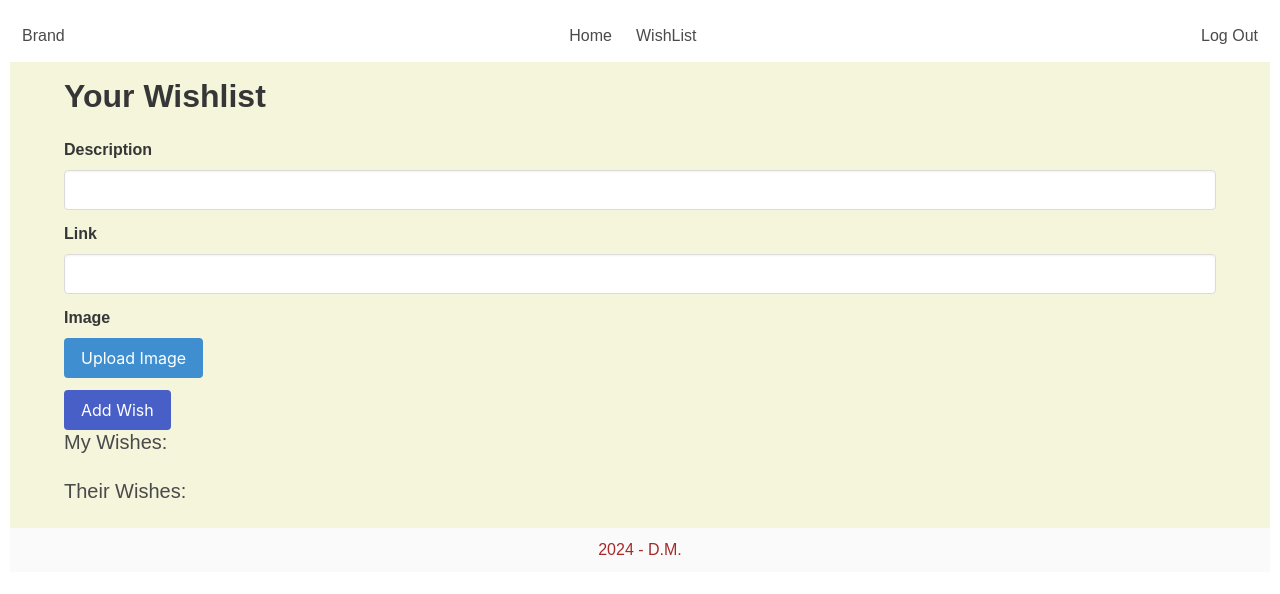
After one commit to danmikes/flask, a Flask app: page /wishlist in a window 1280 px wide. The commit adds this page. Shown: the top 594 px of the page. Run offline with Flask 3, Linux system fonts and the light colour scheme; the visitor is signed in with stand-in values (Sample User, id 1); data that the repository does not hold is empty; some libraries are stand-ins or nearby versions.

Commit message:
add wishlist functionality

```diff
--- a/app/__init__.py
+++ b/app/__init__.py
@@ -1,3 +1,4 @@
+import os
 from flask import Flask, current_app
 from flask_login import LoginManager
 from flask_sqlalchemy import SQLAlchemy
@@ -10,6 +11,7 @@ login_manager = LoginManager()
 
 def create_app():
   app = Flask(__name__, template_folder='template')
+  app.config['UPLOAD_FOLDER'] = os.path.join(app.root_path, 'static', 'upload')
 
   logging.basicConfig(level=logging.DEBUG)
   app.logger.setLevel(logging.DEBUG)
@@ -25,22 +27,21 @@ def create_app():
   login_manager.init_app(app)
 
   with app.app_context():
+    from .model.user import User
+    from .model.wish import Wish
     try:
       db.create_all()
     except Exception as e:
       app.logger.error(f'Error creating database tables: {e}')
 
-  try:
-    register_blueprint(app)
-  except Exception as e:
-    app.logger.error(f'Error registering blueprint: {e}')
+  register_blueprint(app)
 
   return app
 
 def register_blueprint(app):
   try:
-    from .route import main
-    return app.register_blueprint(main)
+    from .route import register_route
+    register_route(app)
   except ImportError as e:
     app.logger.error(f'Error importing blueprint: {e}')
   except Exception as e:
@@ -48,10 +49,10 @@ def register_blueprint(app):
 
 @login_manager.user_loader
 def load_user(user_id):
-   try:
-    from .model import User
+  from .model.user import User
+  try:
     return User.query.get(int(user_id))
-   except Exception as e:
+  except Exception as e:
      current_app.logger.error(f'Error loading user: {e}')
      return None
 
--- a/app/form.py
+++ b/app/form/login.py
@@ -4,11 +4,11 @@ from wtforms.validators import DataRequired, Length, EqualTo
 
 class LoginForm(FlaskForm):
   username = StringField('Username', validators=[DataRequired(), Length(min=3, max=20)])
-  password = PasswordField('Password', validators=[DataRequired(), Length(min=6)])
+  password = PasswordField('Password', validators=[DataRequired(), Length(min=4)])
   submit = SubmitField('Log In')
 
 class RegistrationForm(FlaskForm):
   username = StringField('Username', validators=[DataRequired(), Length(min=3, max=20)])
-  password = PasswordField('Password', validators=[DataRequired(), Length(min=6)])
+  password = PasswordField('Password', validators=[DataRequired(), Length(min=4)])
   confirm_password = PasswordField('Confirm Password', validators=[DataRequired(), EqualTo('password')])
   submit = SubmitField('Register')
--- /dev/null
+++ b/app/form/wish.py
@@ -0,0 +1,14 @@
+from flask_wtf import FlaskForm
+from flask_wtf.file import FileAllowed
+from wtforms import StringField, SubmitField, FileField
+from wtforms.validators import DataRequired, Optional, URL
+
+class WishForm(FlaskForm):
+  description = StringField('Description', validators=[DataRequired()])
+  # ToDo : url -> urlList
+  url = StringField('Link', validators=[Optional(), URL(message="Enter valid URL")])
+  img = FileField('Image', validators=[
+    Optional(),
+    FileAllowed(['gif', 'jpg', 'jpeg', 'png'], 'Images only')
+  ])
+  submit = SubmitField('Add Wish')
--- a/app/model.py
+++ b/app/model/user.py
@@ -1,7 +1,7 @@
 from datetime import datetime
 from flask_login import UserMixin
 from werkzeug.security import generate_password_hash, check_password_hash
-from . import db
+from .. import db
 
 class User(UserMixin, db.Model):
   __tablename__ = 'user'
@@ -11,6 +11,9 @@ class User(UserMixin, db.Model):
   password_hash = db.Column(db.String(200), nullable=False)
   timestamp = db.Column(db.DateTime, default=datetime.utcnow)
 
+  wishes = db.relationship('Wish', back_populates='owner', foreign_keys='Wish.owner_id')
+  bought_wishes = db.relationship('Wish', back_populates='buyer', foreign_keys='Wish.buyer_id')
+
   def __repr__(self):
     return '<User {self.username}>'
 
--- /dev/null
+++ b/app/route/main.py
@@ -0,0 +1,70 @@
+import os
+from flask import Blueprint, current_app, flash, redirect, render_template, url_for
+from flask_login import current_user, login_required
+from werkzeug.utils import secure_filename
+from ..form.wish import WishForm
+from ..model.wish import Wish
+from ..util.util import flash_errors
+from .. import db
+
+main = Blueprint('main', __name__)
+
+@main.route('/')
+def index():
+  return render_template('main/index.htm')
+
+@main.route('/wishlist', methods=['GET', 'POST'])
+@login_required
+def wishlist():
+  form = WishForm()
+
+  if form.validate_on_submit():
+    file = None
+
+    if form.img.data:
+      file = form.img.data
+
+      if file:
+        filename = secure_filename(form.img.data.filename)
+        file_path = os.path.join(os.path.join(current_app.config['UPLOAD_FOLDER'], filename))
+        file.save(file_path)
+
+    new_wish = Wish(
+      description=form.description.data,
+      url=form.url.data,
+      img=file_path if file else None,
+      owner=current_user
+    )
+
+    db.session.add(new_wish)
+    db.session.commit()
+    flash('Wish added!')
+
+    return redirect(url_for('main.wishlist'))
+
+  wishes = Wish.query.filter_by(owner=current_user).all()
+  their_wishes = Wish.query.filter(Wish.owner != current_user, Wish.bought == False).all()
+  flash_errors(form)
+
+  return render_template('main/wishlist.htm', form=form, wishes=wishes, their_wishes=their_wishes)
+
+@main.route('/wishes')
+@login_required
+def wishes():
+  bought_wishes = Wish.query.filter_by(bought=True).all()
+
+  return render_template('main/wishes.htm', wishes=bought_wishes)
+
+@main.route('/mark_as_bought/<int:wish_id>')
+@login_required
+def mark_as_bought(wish_id):
+  wish = Wish.query.get_or_404(wish_id)
+  if wish.owner == current_user:
+    flash('You cannot mark your own wish as bought')
+    return redirect(url_for('main.wishlist'))
+
+  wish.bought = True
+  wish.buyer_id = current_user.id
+  db.session.commit()
+  flash('Wish marked as bought')
+  return redirect(url_for('main.wishlist'))
--- a/app/static/css/main.css
+++ b/app/static/css/main.css
@@ -1,6 +1,19 @@
+:root {
+  --background-color: beige;
+  --primay-color: #00d1b2;
+  --text-color: brown;
+}
+
 body {
+  background-color: var(--background-color);
+  color: var(--text-color);
   margin: 10px;
   font-family: sans-serif;
+}
+
+.button {
+  background-color: var(--primay-color);
+  color: var(--text-color);
 }
 
 .half-width {
--- a/app/template/view/login.htm
+++ b/app/template/auth/login.htm
@@ -7,7 +7,7 @@
   <div class="container half-width mt-2">
     <h1 class="title">Log-In</h1>
 
-    <form method="POST" action="{{ url_for('main.login') }}">
+    <form method="POST" action="{{ url_for('auth.login') }}">
       {{ form.hidden_tag() }}
 
       <div class="field">
--- a/app/template/view/register.htm
+++ b/app/template/auth/register.htm
@@ -7,7 +7,7 @@
   <div class="container half-width mt-2">
     <h1 class="title">Register</h1>
 
-    <form method="POST" action="{{ url_for('main.register') }}">
+    <form method="POST" action="{{ url_for('auth.register') }}">
       {{ form.hidden_tag() }}
 
       <div class="field">
--- a/app/template/base.htm
+++ b/app/template/base.htm
@@ -12,18 +12,7 @@
 <body>
   {% include 'unit/header.htm' %}
   <div class="container mt-4">
-    {% with messages = get_flashed_messages(with_categories=true) %}
-      {% if messages %}
-        <div class="notifications">
-          {% for category, message in messages %}
-            <div class="notification is-{{ category }}">
-              {{ message }}
-            </div>
-          {% endfor %}
-        </div>
-      {% endif %}
-    {% endwith %}
-
+    {% include 'unit/message.htm' %}
     {% block body %}{% endblock %}
   </div>
   {% include 'unit/footer.htm' %}
--- /dev/null
+++ b/app/template/main/wishlist.htm
@@ -0,0 +1,68 @@
+{% extends 'base.htm' %}
+
+{% block body %}
+<h1 class="title">Your Wishlist</h1>
+
+<form method="POST" enctype="multipart/form-data">
+  {{ form.hidden_tag() }}
+  <div class="field">
+    {{ form.description.label(class='label') }}
+    <div class="control">
+      {{ form.description(class='input') }}
+    </div>
+  </div>
+
+  <div class="field">
+    {{ form.url.label(class='label') }}
+    <div class="control">
+      {{ form.url(class='input') }}
+    </div>
+  </div>
+
+  <div class="field">
+    {{ form.img.label(class='label') }}
+    <div class="control">
+      {{ form.img(class='file-input', accept='image/*') }}
+      <button type="button" class="button is-info" onclick="this.previousElementSibling.click();">Upload Image</button>
+    </div>
+  </div>
+
+  <div class="field">
+    {{ form.submit(class='button is-link') }}
+  </div>
+</form>
+
+<h2 class="subtitle">My Wishes:</h2>
+<ul>
+{% for wish in wishes %}
+  <li>
+    {{ wish.description }} -
+    {% if wish.url %}
+      <a href="{{ wish.url }}" target="_blank">Link</a> -
+    {% endif %}
+    {% if wish.img %}
+      <img src="{{ url_for('static', filename='uploads/' + wish.img) }}">
+    {% endif %}
+{% endfor %}
+</ul>
+
+<h2 class="subtitle">Their Wishes:</h2>
+<ul>
+{% for wish in their_wishes %}
+  <li>
+    {{ wish.description }} -
+    {% if wish.url %}
+      <a href="{{ wish.url }}" target="_blank">Link</a> -
+    {% endif %}
+    {% if wish.img %}
+      <img src="{{ url_for('static', filename='uploads/' + wish.img) }}">
+    {% endif %}
+    {% if not wish_baught %}
+      <a href="{{ url_for('main.mark_as_baught', wish_id=wish.id) }}">Mark as Baught</a></li>
+    {% else %}
+      (Already baught)
+    {% endif %}
+{% endfor %}
+</ul>
+
+{% endblock %}
--- a/app/template/unit/header.htm
+++ b/app/template/unit/header.htm
@@ -16,15 +16,15 @@
       <div class="navbar-mid">
         <a class="navbar-item" href="{{ url_for('main.index') }}">Home</a>
         {% if current_user.is_authenticated %}
-          <a class="navbar-item" href="{{ url_for('main.dashboard') }}">Dashboard</a>
+          <a class="navbar-item" href="{{ url_for('main.wishlist') }}">WishList</a>
         {% endif %}
       </div>
 
       <div class="navbar-end">
         {% if current_user.is_authenticated %}
-          <a class="navbar-item" href="{{ url_for('main.logout') }}">Log Out</a>
+          <a class="navbar-item" href="{{ url_for('auth.logout') }}">Log Out</a>
         {% else %}
-          <a class="navbar-item" href="{{ url_for('main.register' if page == 'login' else 'main.login') }}">
+          <a class="navbar-item" href="{{ url_for('auth.register' if page == 'login' else 'auth.login') }}">
             {{ 'Register' if page == 'login' else 'Log In' }}
           </a>
         {% endif %}
--- /dev/null
+++ b/app/template/unit/message.htm
@@ -0,0 +1,11 @@
+{% with messages = get_flashed_messages(with_categories=true) %}
+{% if messages %}
+  <div class="notifications">
+    {% for category, message in messages %}
+      <div class="notification is-{{ category }}">
+        {{ message }}
+      </div>
+    {% endfor %}
+  </div>
+{% endif %}
+{% endwith %}
--- a/app/util.py
+++ b/app/util/util.py
@@ -1,7 +1,6 @@
 from flask import flash
 
 def flash_errors(form):
-  '''Utility-function to flash form errors'''
   for field, errors in form.errors.items():
     for error in errors:
       flash(f'{field.capitalize()}: {error}', 'error')
```
Also changed, not shown: app/model/wish.py (added, +24 -0 lines), app/route/__init__.py (added, +8 -0 lines), app/route/auth.py (renamed from app/route.py, +15 -24 lines), app/template/view/dashboard.htm (deleted, +0 -13 lines), app/static/upload/dan.jpg (added), app/template/main/index.htm (renamed from app/template/view/index.htm).
